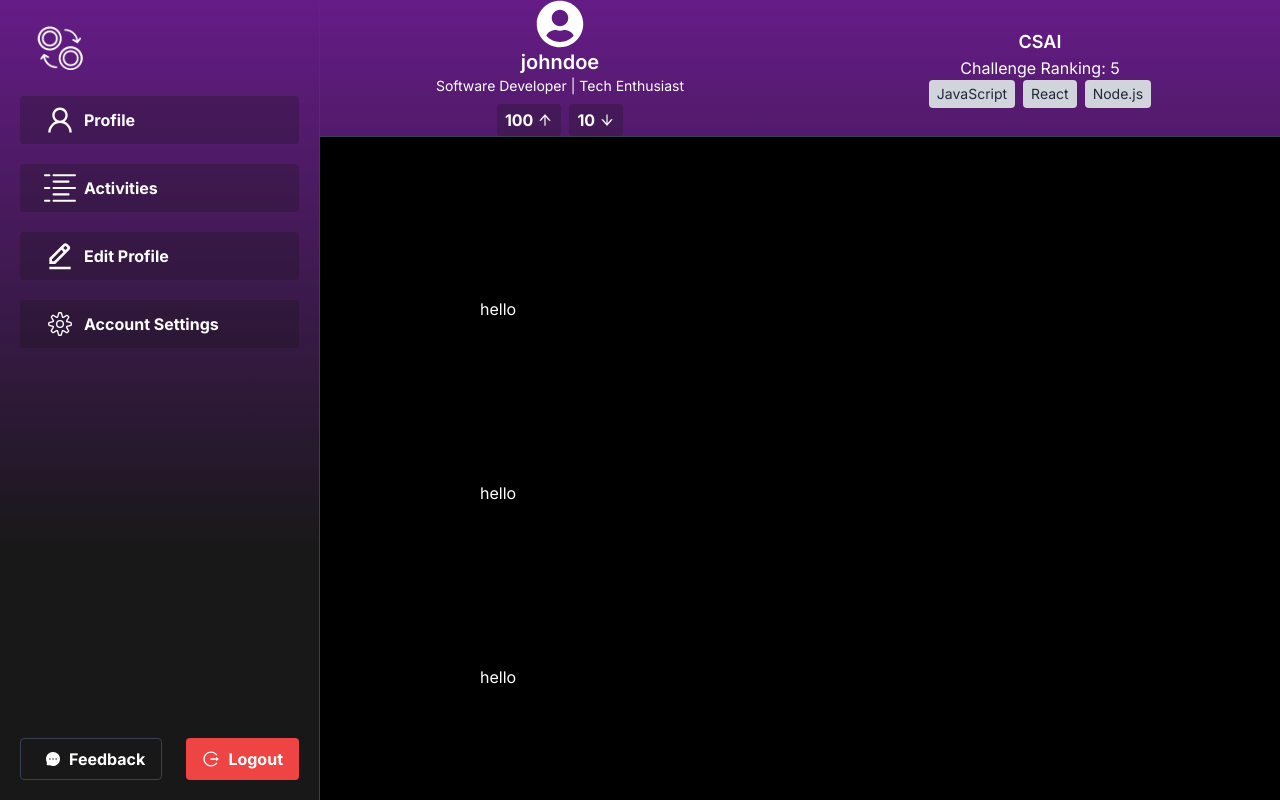
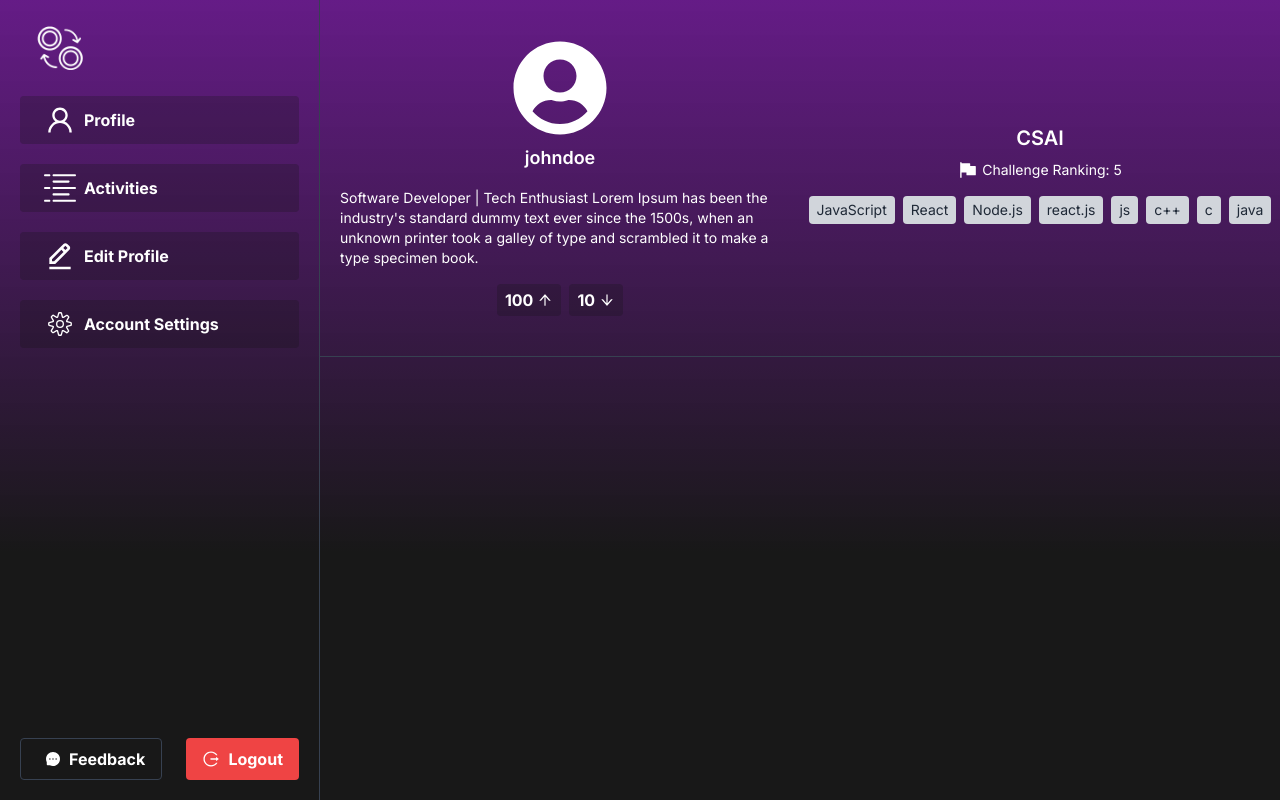
Before and after one commit to the-nexus-point/nexus-next.js, a Next.js app: page /user in a window 1280 px wide. Built offline with nearby package versions, Linux system fonts and the light colour scheme.

Commit message:
improving user ui

```diff
--- a/src/components/User.jsx
+++ b/src/components/User.jsx
@@ -1,31 +1,44 @@
 import React from "react";
 import { FaUserCircle } from "react-icons/fa";
 import UserContainer from "./shared/UserContainer";
-import { AiOutlineArrowUp, AiOutlineArrowDown } from "react-icons/ai";
+import {
+  AiOutlineArrowUp,
+  AiOutlineArrowDown,
+  AiFillFlag,
+} from "react-icons/ai";
 
 const Profile = () => {
   const user = {
     name: "John Doe",
     username: "johndoe",
     email: "johndoe@example.com",
-    bio: "Software Developer | Tech Enthusiast",
+    bio: "Software Developer | Tech Enthusiast Lorem Ipsum has been the industry's standard dummy text ever since the 1500s, when an unknown printer took a galley of type and scrambled it to make a type specimen book.",
     location: "New York, USA",
     website: "https://www.example.com",
     upvotes: 100,
     downvotes: 10,
     department: "CSAI",
     challengeRanking: 5,
-    tags: ["JavaScript", "React", "Node.js"],
+    tags: [
+      "JavaScript",
+      "React",
+      "Node.js",
+      "react.js",
+      "js",
+      "c++",
+      "c",
+      "java",
+    ],
   };
 
   return (
     <UserContainer>
       <div className="w-3/4 flex flex-col overflow-y-auto">
-        <div className="flex border-b border-gray-700">
-          <div className="w-1/2 flex flex-col justify-center items-center">
-            <FaUserCircle className="text-5xl hover:text-black hover:opacity-75" />
-            <h2 className="text-xl font-semibold">{user.username}</h2>
-            <p className="text-sm">{user.bio}</p>
+        <div className="flex border-b border-gray-700 py-10">
+          <div className="w-1/2 flex flex-col justify-center items-center space-y-2">
+            <FaUserCircle className="text-8xl hover:text-black hover:opacity-75 cursor-pointer" />
+            <h2 className="text-lg font-semibold">{user.username}</h2>
+            <p className="px-5 py-2 text-sm">{user.bio}</p>
             <div className="flex items-center mt-2 space-x-2">
               <button className="flex items-center rounded bg-neutral-900/25 hover:bg-neutral-900/40 text-white font-bold py-1 px-2 space-x-1">
                 <span>{user.upvotes}</span>
@@ -37,10 +50,13 @@ const Profile = () => {
               </button>
             </div>
           </div>
-          <div className="w-1/2 flex flex-col justify-center items-center">
-            <h2 className="text-lg font-semibold">{user.department}</h2>
-            <p>Challenge Ranking: {user.challengeRanking}</p>
-            <div className="flex space-x-2">
+          <div className="w-1/2 flex flex-col justify-center items-center space-y-2">
+            <h2 className="text-xl font-semibold">{user.department}</h2>
+            <div className="flex items-center justify-center space-x-1">
+              <AiFillFlag className="w-5 h-5" />
+              <p className="text-sm">Challenge Ranking: {user.challengeRanking}</p>
+            </div>
+            <div className="flex space-x-2 p-2">
               {user.tags.map((tag) => (
                 <span
                   key={tag}
@@ -52,11 +68,7 @@ const Profile = () => {
             </div>
           </div>
         </div>
-        <div className="bg-black p-20">
-          <h1 className="p-20">hello</h1>
-          <h1 className="p-20">hello</h1>
-          <h1 className="p-20">hello</h1>
-        </div>
+        <div></div>
       </div>
     </UserContainer>
   );
```
